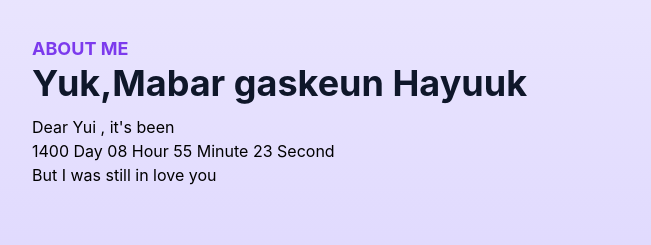
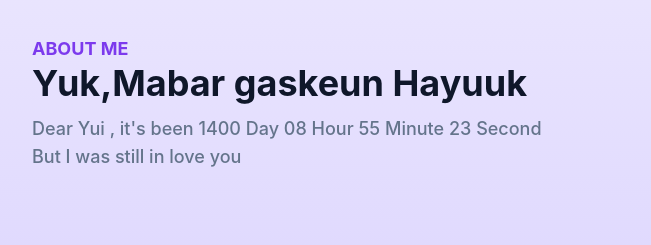
Before and after one commit to AndikaVikarMuhamad/AndikaVikarMuhamad.github.io, a website: page index.html in a window 1280 px wide. Shown: the part 715-960 px from the top of the page, 0-651 px from the left. Drawn offline with Linux system fonts and the light colour scheme.

Commit message:
YUIIIIIII

```diff
--- a/index.html
+++ b/index.html
@@ -203,15 +203,15 @@
             <p
               class="font-medium text-base text-abu lg:text-lg dark:text-gray-300"
             >
-              <div class="inner">
+              <div class="font-medium text-base text-abu lg:text-lg dark:text-gray-300">
                 Dear Yui , it's been
-                <div class="timer">
+
                   <span id="Day" ></span> Day
                   <span id="Hour"></span> Hour
                   <span id="Minute"></span> Minute
                   <span id="Second"></span> Second
                   <p>But I was still in love you</p>
-                </div>
+
               </div>
             </p>
           </div>
```
